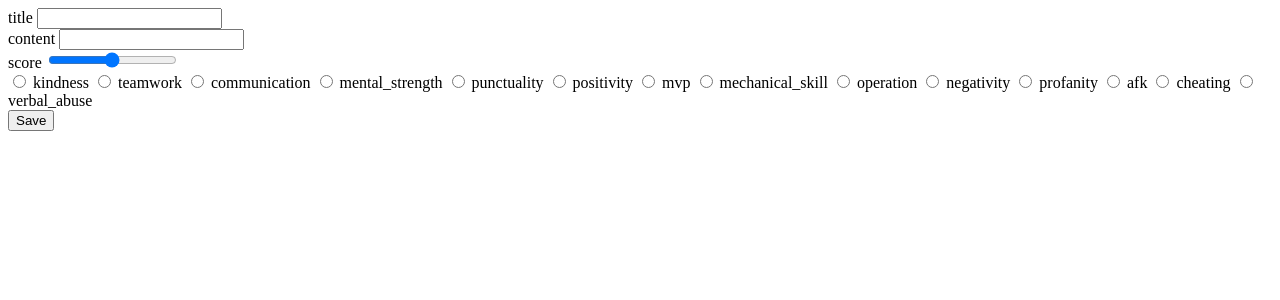
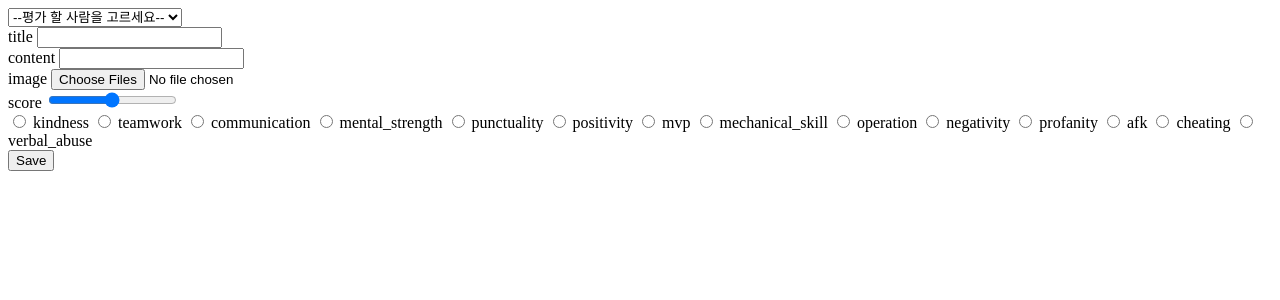
Before and after one commit to kimwoolina/wp.gg, a Django app: template articles/templates/articles/article_create.html in a window 1280 px wide. Shown: the top 300 px of the page. Run offline with Django 4.2, Linux system fonts and the light colour scheme; the template is opened without the code that fills it, so the values that code supplies are empty.

Commit message:
update: image, reviewee 입력필드 추가 but reviewee 입력필드는 미완성

```diff
--- a/articles/templates/articles/article_create.html
+++ b/articles/templates/articles/article_create.html
@@ -11,11 +11,21 @@
 
     <form action="{% url 'articles:articles' %}" method="POST">
         {% csrf_token %}
+        <div>
+            <select id="reviewee-select">
+                <option value="">--평가 할 사람을 고르세요--</option>
+                <option value=""></option>
+              </select>
+        </div>
+
         <label for="title">title</label>
         <input type="text" id="title" required><br>
 
         <label for="content">content</label>
         <input type="text" id="content" required><br>
+
+        <label for="img">image</label>
+        <input type="file" id="img" multiple><br>
 
         <label for="article_score">score</label>
         <input type="range" id="article_score" min="0" max="10" required><br>
```
